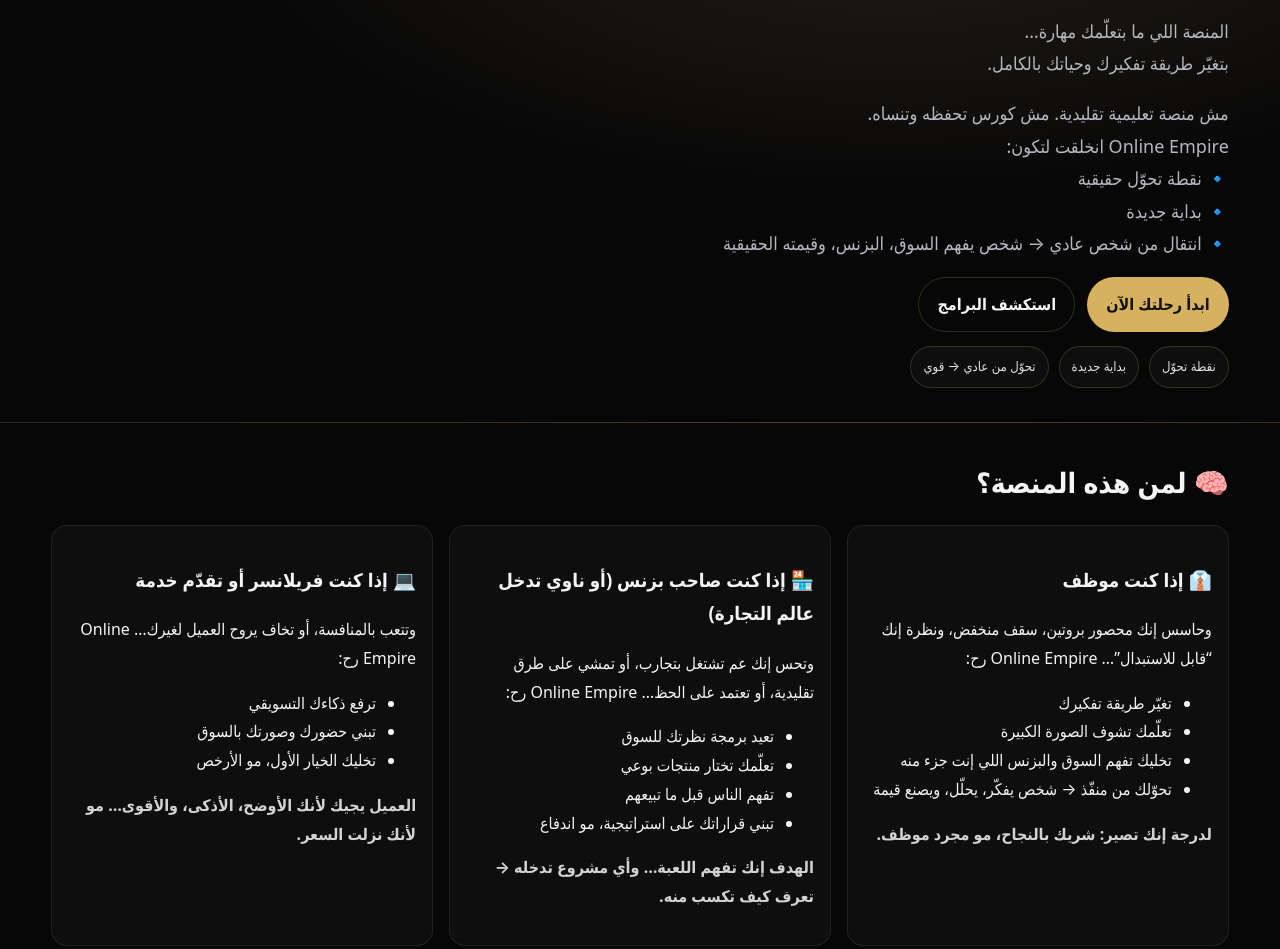
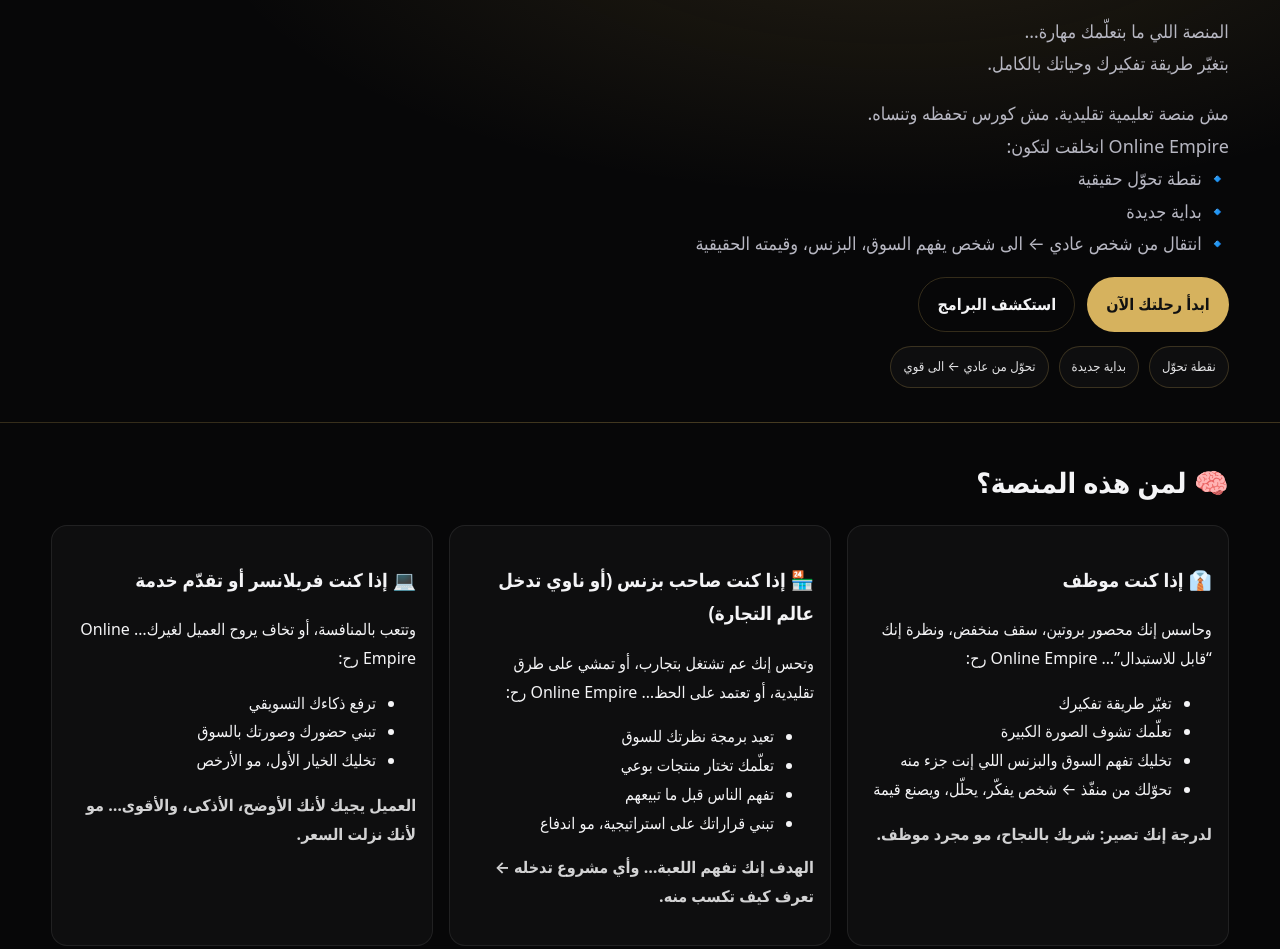
Before and after one commit to mhdamins/OnlineEmpire, a plain HTML site: page index.html in a window 1280 px wide. Shown: the part 232-1181 px from the top of the page. Drawn offline with Linux system fonts and the light colour scheme.

Commit message:
Fix HTML encoding issues in index.html

```diff
--- a/index.html
+++ b/index.html
@@ -67,7 +67,7 @@
           <br />
           🔹 نقطة تحوّل حقيقية<br />
           🔹 بداية جديدة<br />
-          🔹 انتقال من شخص عادي → شخص يفهم السوق، البزنس، وقيمته الحقيقية
+          🔹 انتقال من شخص عادي ← الى شخص يفهم السوق، البزنس، وقيمته الحقيقية
         </p>
 
         <div class="hero__cta">
@@ -78,7 +78,7 @@
         <div class="hero__badges">
           <span class="badge">نقطة تحوّل</span>
           <span class="badge">بداية جديدة</span>
-          <span class="badge">تحوّل من عادي → قوي</span>
+          <span class="badge">تحوّل من عادي ← الى قوي</span>
         </div>
       </div>
     </section>
@@ -98,7 +98,7 @@
               <li>تغيّر طريقة تفكيرك</li>
               <li>تعلّمك تشوف الصورة الكبيرة</li>
               <li>تخليك تفهم السوق والبزنس اللي إنت جزء منه</li>
-              <li>تحوّلك من منفّذ → شخص يفكّر، يحلّل، ويصنع قيمة</li>
+              <li>تحوّلك من منفّذ ← شخص يفكّر، يحلّل، ويصنع قيمة</li>
             </ul>
             <p class="note"><strong>لدرجة إنك تصير: شريك بالنجاح، مو مجرد موظف.</strong></p>
           </div>
@@ -112,7 +112,7 @@
               <li>تفهم الناس قبل ما تبيعهم</li>
               <li>تبني قراراتك على استراتيجية، مو اندفاع</li>
             </ul>
-            <p class="note"><strong>الهدف إنك تفهم اللعبة… وأي مشروع تدخله → تعرف كيف تكسب منه.</strong></p>
+            <p class="note"><strong>الهدف إنك تفهم اللعبة… وأي مشروع تدخله ←  تعرف كيف تكسب منه.</strong></p>
           </div>
 
           <div class="card">
```
